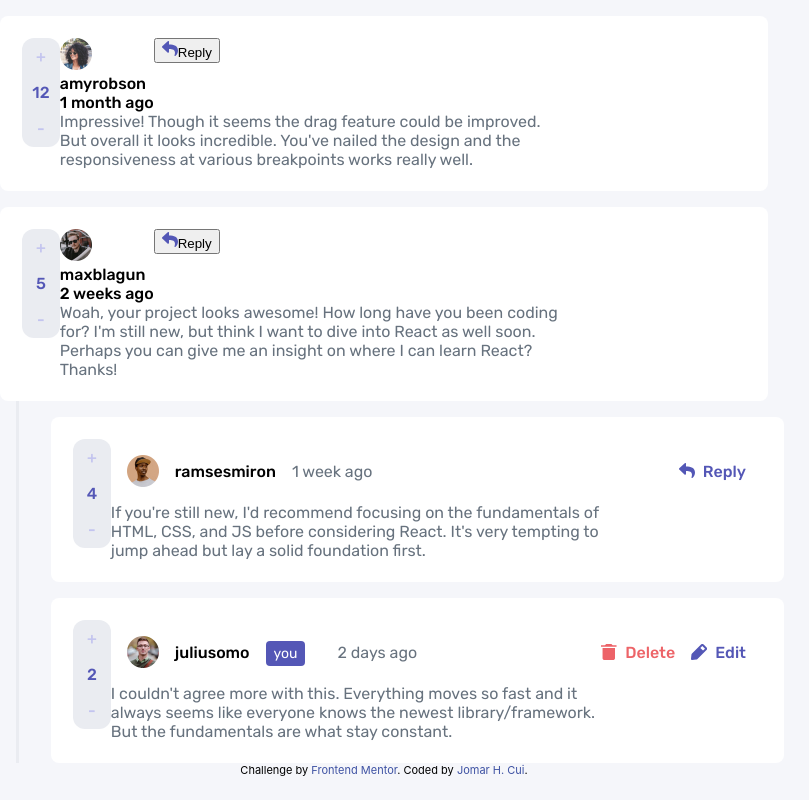
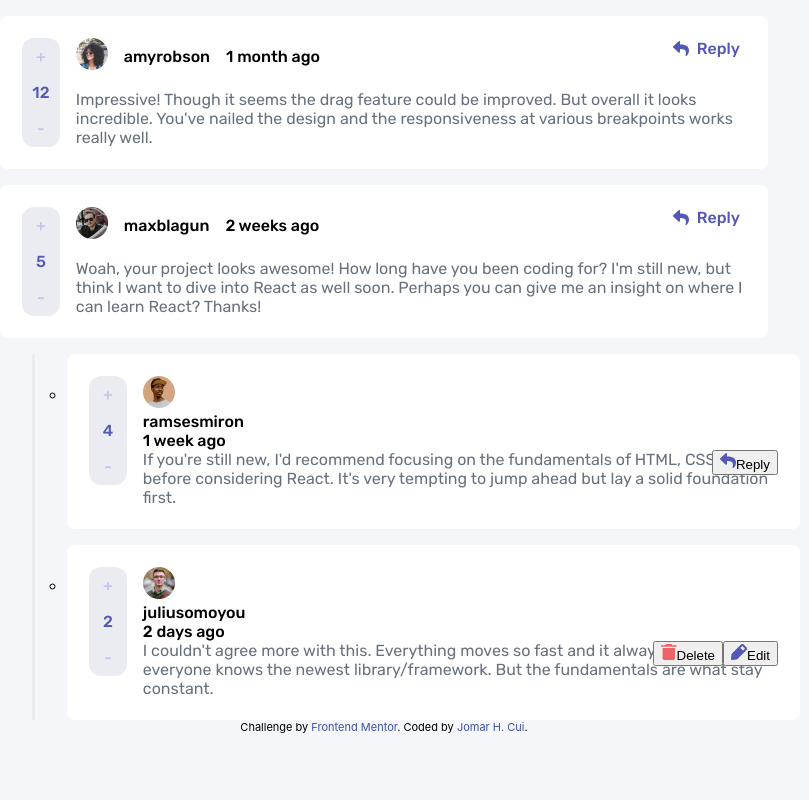
Before and after one commit to jomarcui/react-next-interactive-comment-section, a Next.js app: page / in a window 1280 px wide. Shown: the whole page, without its empty margins (256-1065 px from the left). Built offline with nearby package versions, Linux system fonts and the light colour scheme.

Commit message:
💄 Control button styled

```diff
--- a/components/Comment/Comment.styles.ts
+++ b/components/Comment/Comment.styles.ts
@@ -44,6 +44,10 @@ interface IModalButton {
   backgroundColor: string;
 }
 
+interface IControlButton {
+  isDelete: boolean;
+}
+
 //#endregion
 
 export const FormButton = styled.button`
@@ -76,25 +80,66 @@ export const Comment = styled.div`
   background-color: ${Colors.WHITE};
   border-radius: 0.5rem;
   display: flex;
-  flex-flow: row wrap;
   font: 500 1rem "Rubik";
+  gap: 1rem;
   padding: 1.375rem;
-  width: 100%;
+  position: relative;
   margin-top: 1rem;
 
-  .header {
-    display: flex;
-    flex-flow: row wrap;
+  .details {
+    .header {
+      align-items: center;
+      display: flex;
+      flex-flow: row wrap;
+      gap: 1rem;
+
+      .user-info {
+        display: flex;
+      }
+    }
+  }
+
+  .controls {
+    position: absolute;
+    right: 1.375rem;
   }
 
   @media (max-width: ${Media.X_SMALL}) {
+    flex-flow: row wrap;
+    justify-content: space-between;
+
+    .controls {
+      position: initial;
+      order: 2;
+    }
+
+    .details {
+      flex: 1 100%;
+      order: 1;
+      padding: 0;
+    }
+
+    .score-container {
+      order: 2;
+    }
   }
+`;
+
+export const ControlButton = styled.button<IControlButton>`
+  align-items: center;
+  background: none;
+  border: none;
+  color: ${({ isDelete }) => isDelete ? Colors.PALE_RED : Colors.MODERATE_BLUE};
+  cursor: pointer;
+  display: flex;
+  font: 500 1rem "Rubik";
+  gap: 0.5rem;
+  height: 100%;
 `;
 
 export const Content = styled.div`
   color: ${Colors.GRAYISH_BLUE};
   font: 400 1rem "Rubik";
-  width: 500px;
 `;
 
 export const FlexBoxCol = styled.div`
@@ -197,7 +242,7 @@ export const CommentUlContainer = styled.ul`
 `;
 
 export const CommentUlContainerLi = styled.li`
-  ${flexBoxCol}
+  /* ${flexBoxCol}
 
   .details {
     flex-grow: 1;
@@ -272,5 +317,5 @@ export const CommentUlContainerLi = styled.li`
         }
       }
     }
-  }
+  } */
 `;
--- a/components/Comment/Comment.tsx
+++ b/components/Comment/Comment.tsx
@@ -69,32 +69,19 @@ const Comment = ({
         </div>
         <div className="details">
           <div className="header">
-            <div className="user-info">
-              <div className="avatar">
-                <Image alt="" height="32" src={webp} width="32" />
-              </div>
-              <div className="username">{username}</div>
-              <div className="created-at">{createdAt}</div>
+            <div className="avatar">
+              <Image alt="" height="32" src={webp} width="32" />
             </div>
-            <div className="controls">
-              <button>
-                <Image
-                  alt=""
-                  height="16"
-                  src="/images/icon-reply.svg"
-                  width="16"
-                />
-                <span
-                  className="text"
-                  data-comment-id={id}
-                  onClick={handleClickReply}
-                >
-                  Reply
-                </span>
-              </button>
-            </div>
+            <div className="username">{username}</div>
+            <div className="created-at">{createdAt}</div>
+            <Styles.Content>{content}</Styles.Content>
           </div>
-          <Styles.Content>{content}</Styles.Content>
+        </div>
+        <div className="controls">
+          <Styles.ControlButton isDelete={false} onClick={handleClickReply}>
+            <Image alt="" height="16" src="/images/icon-reply.svg" width="16" />
+            <span className="text">Reply</span>
+          </Styles.ControlButton>
         </div>
       </Styles.Comment>
 
--- a/components/Score/Score.styles.ts
+++ b/components/Score/Score.styles.ts
@@ -1,6 +1,7 @@
 import styled from "styled-components";
 
 import { Colors } from "../../enums/colors";
+import { Media } from "../../enums/media";
 
 export const Score = styled.div`
   background-color: ${Colors.LIGHT_GRAY};
@@ -13,6 +14,10 @@ export const Score = styled.div`
     display: flex;
     justify-content: center;
     padding: 0.5rem;
+  }
+
+  @media (max-width: ${Media.X_SMALL}) {
+    flex-direction: row;
   }
 `;
 
```
